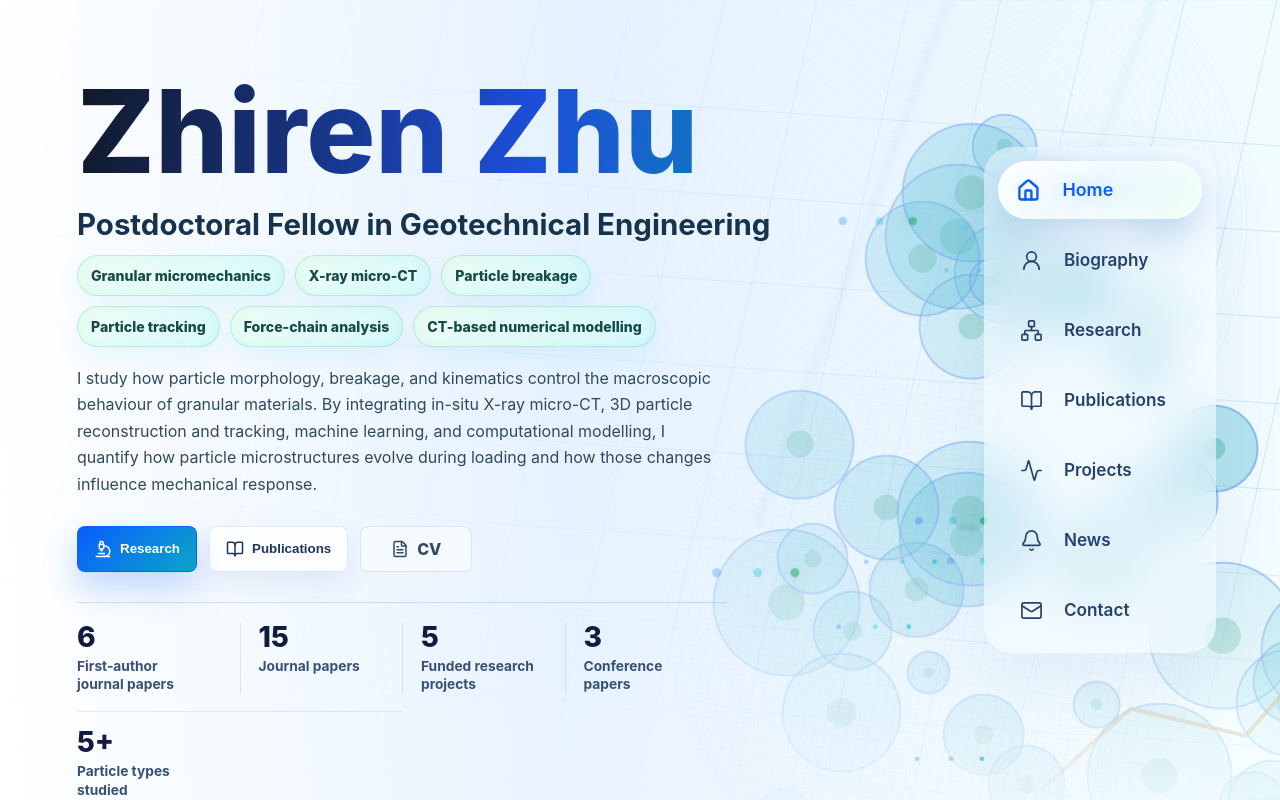
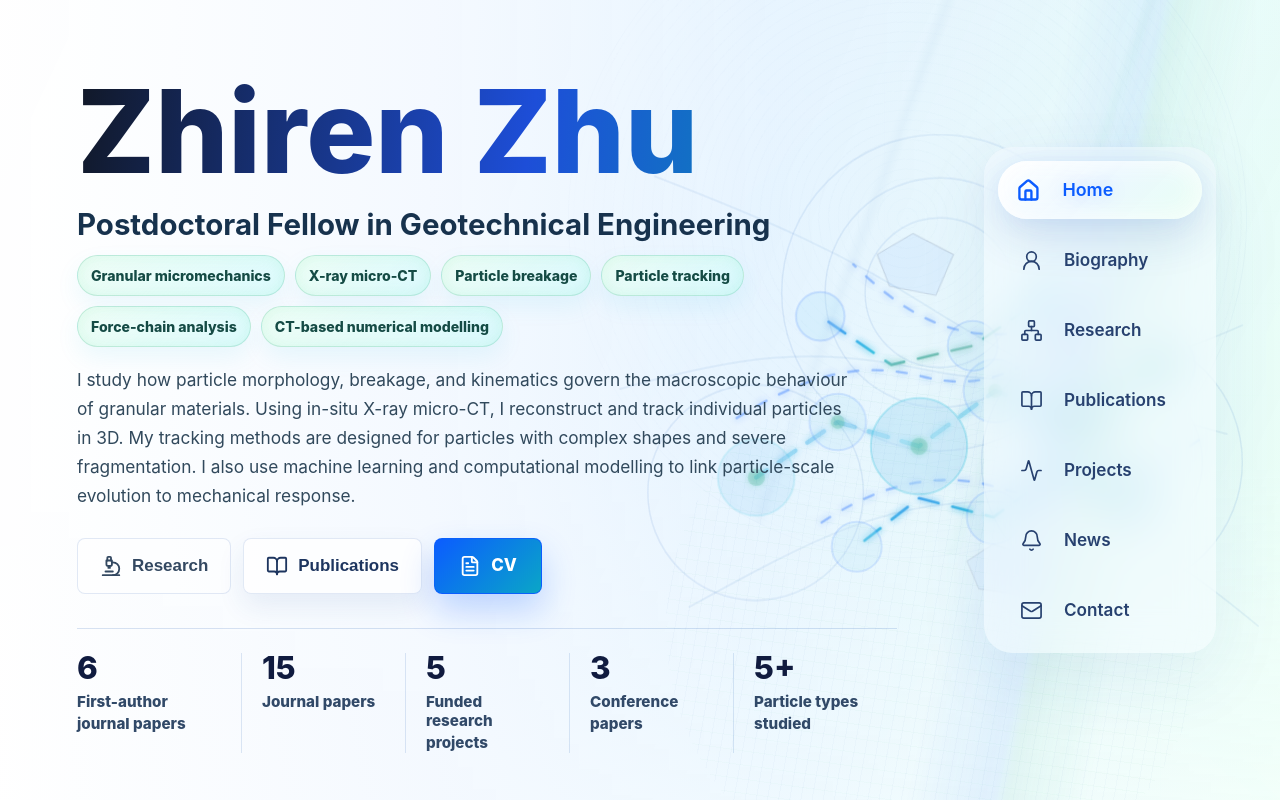
Before and after one commit to zhuzhiren92-dot/research-website, a React (Vite) app: page / in a window 1280 px wide. Built offline with nearby package versions, Linux system fonts and the light colour scheme.

Commit message:
Refine home research narrative and CT animation

```diff
--- a/src/App.tsx
+++ b/src/App.tsx
@@ -186,16 +186,74 @@ export default function App() {
       </nav>
 
       <div className="snap-scroll" ref={scrollRef}>
-        <section
-          id="home"
-          className={sectionClass('home')}
-          style={{ backgroundImage: `url(${profile.heroImage})` }}
-        >
+        <section id="home" className={sectionClass('home')}>
           <div className="hero-overlay" />
-          <div className="hero-flow" aria-hidden="true">
-            {Array.from({ length: 20 }, (_, index) => (
-              <span key={index} />
-            ))}
+          <div className="hero-flow ct-field" aria-hidden="true">
+            <svg className="ct-network" viewBox="0 0 1200 720" role="presentation">
+              <defs>
+                <linearGradient id="forceGradient" x1="0" x2="1" y1="0" y2="1">
+                  <stop offset="0%" stopColor="#0b5cff" />
+                  <stop offset="54%" stopColor="#05b8d9" />
+                  <stop offset="100%" stopColor="#f59e0b" />
+                </linearGradient>
+                <filter id="ctGlow" x="-40%" y="-40%" width="180%" height="180%">
+                  <feGaussianBlur stdDeviation="4" result="blur" />
+                  <feMerge>
+                    <feMergeNode in="blur" />
+                    <feMergeNode in="SourceGraphic" />
+                  </feMerge>
+                </filter>
+              </defs>
+              <g className="ct-slice-rings">
+                <circle cx="760" cy="225" r="182" />
+                <circle cx="760" cy="225" r="132" />
+                <circle cx="760" cy="225" r="86" />
+                <circle cx="958" cy="420" r="150" />
+                <circle cx="958" cy="420" r="104" />
+                <circle cx="548" cy="455" r="124" />
+              </g>
+              <g className="ct-grid-lines">
+                <path d="M430 90 C565 142 650 180 742 238 C850 306 932 346 1092 388" />
+                <path d="M390 336 C526 298 610 286 735 312 C865 340 965 326 1110 262" />
+                <path d="M470 588 C618 506 694 468 814 466 C930 464 1014 516 1128 610" />
+              </g>
+              <g className="tracking-traces">
+                <path d="M518 374 C594 326 658 300 742 322 C824 342 876 302 942 246" />
+                <path d="M612 498 C676 452 750 426 828 450 C906 474 988 446 1072 386" />
+                <path d="M660 192 C716 246 768 278 842 272 C910 268 966 218 1038 164" />
+              </g>
+              <g className="force-chains">
+                <path className="force-link force-link-main" d="M548 438 L642 374 L736 402 L824 338 L914 372 L1016 308" />
+                <path className="force-link force-link-secondary" d="M664 518 L736 462 L822 484 L896 430 L980 460" />
+                <path className="force-link force-link-secondary" d="M622 252 L704 308 L798 286 L884 228" />
+              </g>
+              <g className="ct-fragments">
+                <path d="M720 162 L768 184 L750 232 L696 224 L680 188 Z" />
+                <path d="M910 250 L954 272 L944 318 L896 322 L878 286 Z" />
+                <path d="M820 516 L864 530 L850 574 L804 568 L790 536 Z" />
+              </g>
+              <g className="ct-particles">
+                <circle className="ct-node node-large" cx="548" cy="438" r="46" />
+                <circle className="ct-node-core" cx="548" cy="438" r="10" />
+                <circle className="ct-node" cx="642" cy="374" r="34" />
+                <circle className="ct-node-core" cx="642" cy="374" r="8" />
+                <circle className="ct-node node-large" cx="736" cy="402" r="52" />
+                <circle className="ct-node-core" cx="736" cy="402" r="10" />
+                <circle className="ct-node" cx="824" cy="338" r="38" />
+                <circle className="ct-node-core" cx="824" cy="338" r="8" />
+                <circle className="ct-node node-large" cx="914" cy="372" r="58" />
+                <circle className="ct-node-core" cx="914" cy="372" r="11" />
+                <circle className="ct-node" cx="1016" cy="308" r="40" />
+                <circle className="ct-node-core" cx="1016" cy="308" r="8" />
+                <circle className="ct-node" cx="664" cy="518" r="30" />
+                <circle className="ct-node" cx="822" cy="484" r="32" />
+                <circle className="ct-node" cx="980" cy="460" r="36" />
+                <circle className="ct-node" cx="622" cy="252" r="28" />
+                <circle className="ct-node" cx="798" cy="286" r="30" />
+                <circle className="ct-node" cx="884" cy="228" r="34" />
+              </g>
+            </svg>
+            <span className="ct-scan-beam" />
           </div>
           <div className="panel-content home-content">
             <h1>{profile.name}</h1>
@@ -207,7 +265,7 @@ export default function App() {
             </ul>
             <p className="hero-summary">{profile.summary}</p>
             <div className="hero-actions">
-              <button className="button primary" type="button" onClick={() => scrollToPanel(2)}>
+              <button className="button tertiary" type="button" onClick={() => scrollToPanel(2)}>
                 <Microscope size={18} />
                 Research
               </button>
@@ -215,7 +273,7 @@ export default function App() {
                 <BookOpen size={18} />
                 Publications
               </button>
-              <a className="button tertiary" href={profile.cvUrl} download="CV_EN_Zhu_Zhiren.pdf">
+              <a className="button primary" href={profile.cvUrl} download="CV_EN_Zhu_Zhiren.pdf">
                 <FileText size={18} />
                 CV
               </a>
@@ -230,14 +288,6 @@ export default function App() {
                     ))}
                   </span>
                 </div>
-              ))}
-            </div>
-            <div className="hero-workflow" aria-label="Research workflow">
-              {profile.researchWorkflow.map((step, index) => (
-                <span key={step}>
-                  {step}
-                  {index < profile.researchWorkflow.length - 1 && <i aria-hidden="true">→</i>}
-                </span>
               ))}
             </div>
           </div>
--- a/src/content/profile.ts
+++ b/src/content/profile.ts
@@ -47,7 +47,7 @@ export const profile = {
     'CT-based numerical modelling',
   ],
   summary:
-    'I study how particle morphology, breakage, and kinematics control the macroscopic behaviour of granular materials. By integrating in-situ X-ray micro-CT, 3D particle reconstruction and tracking, machine learning, and computational modelling, I quantify how particle microstructures evolve during loading and how those changes influence mechanical response.',
+    'I study how particle morphology, breakage, and kinematics govern the macroscopic behaviour of granular materials. Using in-situ X-ray micro-CT, I reconstruct and track individual particles in 3D. My tracking methods are designed for particles with complex shapes and severe fragmentation. I also use machine learning and computational modelling to link particle-scale evolution to mechanical response.',
   portrait: `${import.meta.env.BASE_URL}profile-photo.png`,
   heroImage: `${import.meta.env.BASE_URL}research-hero.png`,
   cvUrl: `${import.meta.env.BASE_URL}CV_EN_Zhu_Zhiren.pdf`,
@@ -58,7 +58,6 @@ export const profile = {
     { value: '3', label: ['Conference', 'papers'] },
     { value: '5+', label: ['Particle types', 'studied'] },
   ],
-  researchWorkflow: ['Imaging', 'Reconstruction', 'Tracking', 'Fracture', 'Mechanics'],
   links: [
     { label: 'Google Scholar', href: '#' },
     { label: 'ORCID', href: '#' },
--- a/src/styles.css
+++ b/src/styles.css
@@ -229,8 +229,10 @@ p {
 }
 
 .home-screen {
-  background-position: 62% center;
-  background-size: cover;
+  background:
+    radial-gradient(circle at 62% 30%, rgba(206, 235, 255, 0.62) 0 18%, transparent 38%),
+    radial-gradient(circle at 84% 70%, rgba(209, 255, 239, 0.5) 0 16%, transparent 36%),
+    linear-gradient(115deg, rgba(255, 255, 255, 0.97) 0%, rgba(233, 244, 255, 0.92) 56%, rgba(229, 255, 243, 0.78) 100%);
 }
 
 .home-screen .hero-overlay {
@@ -238,57 +240,154 @@ p {
   inset: 0;
   z-index: 0;
   background:
-    linear-gradient(90deg, rgba(255, 255, 255, 0.94) 0%, rgba(226, 240, 255, 0.78) 44%, rgba(205, 250, 255, 0.18) 100%),
-    linear-gradient(180deg, rgba(255, 255, 255, 0) 64%, rgba(255, 255, 255, 0.86) 100%);
+    linear-gradient(90deg, rgba(255, 255, 255, 0.97) 0%, rgba(244, 249, 255, 0.94) 34%, rgba(229, 245, 255, 0.58) 60%, rgba(230, 255, 245, 0.44) 100%),
+    linear-gradient(180deg, rgba(255, 255, 255, 0.04) 58%, rgba(255, 255, 255, 0.8) 100%);
 }
 
 .hero-flow {
   position: absolute;
   inset: 0;
-  z-index: 0;
+  z-index: 1;
   overflow: hidden;
   pointer-events: none;
 }
 
-.hero-flow span {
+.ct-field {
+  opacity: 0.9;
+  mix-blend-mode: multiply;
+  mask-image: linear-gradient(90deg, rgba(0, 0, 0, 0.06) 0%, rgba(0, 0, 0, 0.34) 28%, #000000 48%, #000000 100%);
+}
+
+.ct-network {
   position: absolute;
+  inset: -6% -5% -4% 24%;
+  width: 80%;
+  height: 112%;
+  overflow: visible;
+  animation: networkDrift 12s ease-in-out infinite;
+}
+
+.ct-slice-rings {
+  transform-box: fill-box;
+  transform-origin: center;
+  animation: ringBreath 7.5s ease-in-out infinite;
+}
+
+.ct-slice-rings circle {
+  fill: none;
+  stroke: rgba(31, 89, 180, 0.14);
+  stroke-width: 1.4;
+  vector-effect: non-scaling-stroke;
+}
+
+.ct-grid-lines path {
+  fill: none;
+  stroke: rgba(31, 89, 180, 0.12);
+  stroke-width: 1.2;
+  vector-effect: non-scaling-stroke;
+}
+
+.tracking-traces path {
+  fill: none;
+  filter: url(#ctGlow);
+  stroke: rgba(11, 92, 255, 0.34);
+  stroke-dasharray: 10 14;
+  stroke-linecap: round;
+  stroke-width: 2.4;
+  vector-effect: non-scaling-stroke;
+  animation: traceDash 8.5s linear infinite;
+}
+
+.tracking-traces path:nth-child(2) {
+  animation-delay: -2.8s;
+}
+
+.tracking-traces path:nth-child(3) {
+  animation-delay: -5.2s;
+}
+
+.force-link {
+  fill: none;
+  filter: url(#ctGlow);
+  stroke: url(#forceGradient);
+  stroke-dasharray: 20 14;
+  stroke-linecap: round;
+  stroke-linejoin: round;
+  vector-effect: non-scaling-stroke;
+  animation: forceDash 5.8s ease-in-out infinite;
+}
+
+.force-link-main {
+  stroke-width: 4.2;
+}
+
+.force-link-secondary {
+  opacity: 0.68;
+  stroke-width: 2.6;
+  animation-delay: -2.1s;
+}
+
+.ct-node,
+.ct-node-core,
+.ct-fragments path {
+  transform-box: fill-box;
+  transform-origin: center;
+}
+
+.ct-node {
+  fill: rgba(191, 231, 248, 0.44);
+  stroke: rgba(11, 92, 255, 0.24);
+  stroke-width: 2;
+  vector-effect: non-scaling-stroke;
+  animation: nodePulse 5.8s ease-in-out infinite;
+}
+
+.ct-node:nth-child(4n) {
+  animation-delay: -1.6s;
+}
+
+.ct-node:nth-child(5n) {
+  animation-delay: -3.2s;
+}
+
+.node-large {
+  fill: rgba(182, 225, 245, 0.52);
+  stroke: rgba(5, 184, 217, 0.26);
+}
+
+.ct-node-core {
+  fill: rgba(24, 168, 111, 0.34);
+  filter: url(#ctGlow);
+  animation: nodePulse 4.6s ease-in-out infinite;
+}
+
+.ct-fragments path {
+  fill: rgba(11, 92, 255, 0.09);
+  stroke: rgba(15, 27, 63, 0.2);
+  stroke-width: 1.1;
+  vector-effect: non-scaling-stroke;
+  animation: fragmentDrift 9s ease-in-out infinite;
+}
+
+.ct-fragments path:nth-child(2) {
+  animation-delay: -2.4s;
+}
+
+.ct-fragments path:nth-child(3) {
+  animation-delay: -4.8s;
+}
+
+.ct-scan-beam {
+  position: absolute;
+  top: -18%;
+  bottom: -18%;
   left: 48%;
-  width: 10px;
-  height: 10px;
-  border-radius: 999px;
-  background: rgba(24, 168, 111, 0.68);
-  box-shadow:
-    0 0 24px rgba(24, 168, 111, 0.56),
-    -42px 0 0 rgba(0, 184, 217, 0.36),
-    -88px 0 0 rgba(11, 92, 255, 0.28);
-  opacity: 0;
-  animation: heroParticle 6.2s cubic-bezier(0.45, 0, 0.25, 1) infinite;
-}
-
-.hero-flow span:nth-child(2n) {
-  width: 6px;
-  height: 6px;
-  background: rgba(0, 184, 217, 0.68);
-  animation-duration: 8.5s;
-}
-
-.hero-flow span:nth-child(1) { top: 16%; animation-delay: -1s; }
-.hero-flow span:nth-child(2) { top: 22%; animation-delay: -4s; }
-.hero-flow span:nth-child(3) { top: 28%; animation-delay: -7s; }
-.hero-flow span:nth-child(4) { top: 34%; animation-delay: -2s; }
-.hero-flow span:nth-child(5) { top: 41%; animation-delay: -6s; }
-.hero-flow span:nth-child(6) { top: 48%; animation-delay: -3s; }
-.hero-flow span:nth-child(7) { top: 54%; animation-delay: -8s; }
-.hero-flow span:nth-child(8) { top: 61%; animation-delay: -5s; }
-.hero-flow span:nth-child(9) { top: 67%; animation-delay: -9s; }
-.hero-flow span:nth-child(10) { top: 73%; animation-delay: -2.5s; }
-.hero-flow span:nth-child(11) { top: 79%; animation-delay: -6.5s; }
-.hero-flow span:nth-child(12) { top: 84%; animation-delay: -4.5s; }
-.hero-flow span:nth-child(13) { top: 19%; animation-delay: -8.5s; }
-.hero-flow span:nth-child(14) { top: 45%; animation-delay: -1.8s; }
-.hero-flow span:nth-child(15) { top: 58%; animation-delay: -7.6s; }
-.hero-flow span:nth-child(16) { top: 70%; animation-delay: -5.2s; }
-
+  width: 14vw;
+  background: linear-gradient(90deg, transparent 0%, rgba(11, 92, 255, 0.08) 48%, rgba(24, 168, 111, 0.07) 56%, transparent 100%);
+  filter: blur(1px);
+  transform: translateX(-18vw) rotate(12deg);
+  animation: scanSweep 7.8s ease-in-out infinite;
+}
 .panel-content {
   position: relative;
   z-index: 2;
@@ -304,7 +403,7 @@ p {
 }
 
 .home-content {
-  max-width: 930px;
+  max-width: 1040px;
 }
 
 .home-content h1 {
@@ -322,7 +421,7 @@ p {
 }
 
 .hero-role {
-  max-width: 930px;
+  max-width: 1040px;
   margin: 0 0 12px;
   color: #17324d;
   font-size: clamp(1.24rem, 2.3vw, 2rem);
@@ -335,7 +434,7 @@ p {
   display: flex;
   flex-wrap: wrap;
   gap: 10px;
-  max-width: 650px;
+  max-width: 760px;
   padding: 0;
   margin: 0 0 18px;
   list-style: none;
@@ -355,82 +454,51 @@ p {
 }
 
 .hero-summary {
-  max-width: 640px;
+  max-width: 780px;
   margin-bottom: 0;
   color: #31495c;
-  font-size: clamp(1rem, 1.12vw, 1.12rem);
-  line-height: 1.66;
+  font-size: clamp(1.08rem, 1.25vw, 1.22rem);
+  line-height: 1.68;
 }
 
 .hero-metrics {
   display: grid;
-  grid-template-columns: repeat(4, minmax(0, 1fr));
-  gap: 18px 0;
-  width: min(650px, 100%);
-  margin-top: 30px;
-  padding-top: 20px;
-  border-top: 1px solid rgba(31, 89, 180, 0.16);
+  grid-template-columns: repeat(5, minmax(0, 1fr));
+  gap: 0;
+  width: min(820px, 100%);
+  margin-top: 34px;
+  padding-top: 24px;
+  border-top: 1px solid rgba(31, 89, 180, 0.17);
 }
 
 .hero-metric {
   min-width: 0;
-  padding: 0 18px;
-  border-left: 1px solid rgba(31, 89, 180, 0.13);
-}
-
-.hero-metric:first-child,
-.hero-metric:nth-child(4n + 1) {
+  padding: 0 20px;
+  border-left: 1px solid rgba(31, 89, 180, 0.14);
+}
+
+.hero-metric:first-child {
   padding-left: 0;
   border-left: 0;
-}
-
-.hero-metric:nth-child(5) {
-  grid-column: span 2;
-  padding-top: 16px;
-  border-top: 1px solid rgba(31, 89, 180, 0.1);
 }
 
 .hero-metric strong {
   display: block;
   color: var(--ink);
-  font-size: clamp(1.55rem, 2.2vw, 2.05rem);
-  font-weight: 820;
+  font-size: clamp(1.9rem, 2.45vw, 2.35rem);
+  font-weight: 840;
   line-height: 1;
 }
 
 .hero-metric > span {
   display: grid;
-  gap: 2px;
-  margin-top: 7px;
-  color: #385078;
-  font-size: clamp(0.86rem, 0.92vw, 0.98rem);
-  font-weight: 720;
-  line-height: 1.22;
-}
-
-.hero-workflow {
-  display: flex;
-  flex-wrap: wrap;
-  gap: 8px 10px;
-  width: min(650px, 100%);
-  margin-top: 14px;
-  color: #476080;
-  font-size: 0.94rem;
-  font-weight: 700;
-}
-
-.hero-workflow span {
-  display: inline-flex;
-  align-items: center;
-  gap: 10px;
-}
-
-.hero-workflow i {
-  color: var(--blue);
-  font-style: normal;
-  opacity: 0.66;
-}
-
+  gap: 3px;
+  margin-top: 9px;
+  color: #314968;
+  font-size: clamp(0.95rem, 1.02vw, 1.08rem);
+  font-weight: 760;
+  line-height: 1.24;
+}
 .side-nav {
   position: fixed;
   top: 50%;
@@ -1110,21 +1178,36 @@ p {
   box-shadow: 0 16px 34px rgba(11, 92, 255, 0.24);
 }
 
+.hero-actions .button {
+  min-height: 56px;
+  gap: 10px;
+  padding: 14px 22px;
+  font-size: 1.06rem;
+}
+
+.hero-actions .button svg {
+  width: 22px;
+  height: 22px;
+}
+
 .hero-actions .button.secondary,
 .hero-actions .button.tertiary {
-  min-width: 112px;
+  min-width: 134px;
   color: #1d355f;
   border-color: rgba(31, 89, 180, 0.13);
-  background: rgba(255, 255, 255, 0.76);
+  background: rgba(255, 255, 255, 0.78);
   box-shadow: 0 12px 28px rgba(31, 80, 160, 0.09);
+}
+
+.hero-actions .button.primary {
+  min-width: 108px;
 }
 
 .hero-actions .button.tertiary {
   color: #334861;
-  background: rgba(255, 255, 255, 0.52);
+  background: rgba(255, 255, 255, 0.54);
   box-shadow: none;
 }
-
 .button:hover {
   border-color: rgba(11, 92, 255, 0.38);
   box-shadow: 0 18px 42px rgba(6, 182, 212, 0.18);
@@ -1227,20 +1310,90 @@ p {
   }
 }
 
-@keyframes heroParticle {
+@keyframes networkDrift {
+  0%,
+  100% {
+    transform: translate3d(0, 0, 0) scale(1);
+  }
+  50% {
+    transform: translate3d(-18px, 10px, 0) scale(1.015);
+  }
+}
+
+@keyframes ringBreath {
+  0%,
+  100% {
+    opacity: 0.62;
+    transform: scale(0.985);
+  }
+  50% {
+    opacity: 0.94;
+    transform: scale(1.018);
+  }
+}
+
+@keyframes traceDash {
   0% {
-    opacity: 0;
-    transform: translate3d(32vw, 12vh, 0) scale(0.7);
-  }
-  18% {
+    stroke-dashoffset: 0;
+  }
+  100% {
+    stroke-dashoffset: -160;
+  }
+}
+
+@keyframes forceDash {
+  0% {
+    opacity: 0.28;
+    stroke-dashoffset: 96;
+  }
+  42% {
+    opacity: 0.92;
+  }
+  100% {
+    opacity: 0.38;
+    stroke-dashoffset: -96;
+  }
+}
+
+@keyframes nodePulse {
+  0%,
+  100% {
+    opacity: 0.54;
+    transform: scale(0.96);
+  }
+  50% {
     opacity: 0.9;
-  }
+    transform: scale(1.07);
+  }
+}
+
+@keyframes fragmentDrift {
+  0%,
+  100% {
+    opacity: 0.46;
+    transform: translate3d(0, 0, 0) rotate(0deg);
+  }
+  50% {
+    opacity: 0.72;
+    transform: translate3d(8px, -6px, 0) rotate(3deg);
+  }
+}
+
+@keyframes scanSweep {
+  0%,
   100% {
     opacity: 0;
-    transform: translate3d(-18vw, -10vh, 0) scale(1.22);
-  }
-}
-
+    transform: translateX(-20vw) rotate(12deg);
+  }
+  18%,
+  76% {
+    opacity: 1;
+  }
+  88% {
+    opacity: 0;
+    transform: translateX(34vw) rotate(12deg);
+  }
+}
 @keyframes gridDrift {
   0% {
     background-position: 0 0, 0 0, 0 0;
@@ -1882,13 +2035,19 @@ p {
 }
 
 @media (max-width: 1080px) {
+  .ct-network {
+    inset: -4% -12% -3% 14%;
+    width: 96%;
+  }
+
   .hero-metrics {
     grid-template-columns: repeat(2, minmax(0, 1fr));
-    margin-top: 24px;
+    width: min(720px, 100%);
+    margin-top: 26px;
   }
 
   .hero-metric {
-    padding: 0 16px;
+    padding: 0 18px;
     border-left: 1px solid rgba(31, 89, 180, 0.13);
   }
 
@@ -1898,16 +2057,28 @@ p {
   }
 
   .hero-metric:nth-child(n + 3) {
-    padding-top: 14px;
+    padding-top: 16px;
     border-top: 1px solid rgba(31, 89, 180, 0.1);
   }
-
-  .hero-metric:nth-child(5) {
-    grid-column: span 2;
-  }
 }
 
 @media (max-width: 720px) {
+  .ct-field {
+    opacity: 0.54;
+    mask-image: linear-gradient(90deg, rgba(0, 0, 0, 0.06) 0%, rgba(0, 0, 0, 0.18) 45%, #000000 100%);
+  }
+
+  .ct-network {
+    inset: 8% -36% 0 4%;
+    width: 132%;
+    height: 88%;
+  }
+
+  .ct-scan-beam {
+    left: 34%;
+    width: 24vw;
+  }
+
   .hero-keywords {
     max-width: 100%;
     gap: 8px;
@@ -1920,20 +2091,30 @@ p {
   .hero-summary {
     max-width: 100%;
     font-size: 1rem;
+    line-height: 1.62;
+  }
+
+  .hero-actions .button {
+    min-height: 54px;
+    font-size: 1rem;
   }
 
   .hero-metrics {
+    grid-template-columns: repeat(2, minmax(0, 1fr));
     width: 100%;
-    margin-top: 20px;
-    padding-top: 16px;
+    margin-top: 22px;
+    padding-top: 18px;
+  }
+
+  .hero-metric:nth-child(5) {
+    grid-column: span 2;
   }
 
   .hero-metric strong {
-    font-size: 1.45rem;
-  }
-
-  .hero-metric > span,
-  .hero-workflow {
-    font-size: 0.9rem;
-  }
-}
+    font-size: 1.7rem;
+  }
+
+  .hero-metric > span {
+    font-size: 0.94rem;
+  }
+}
```
